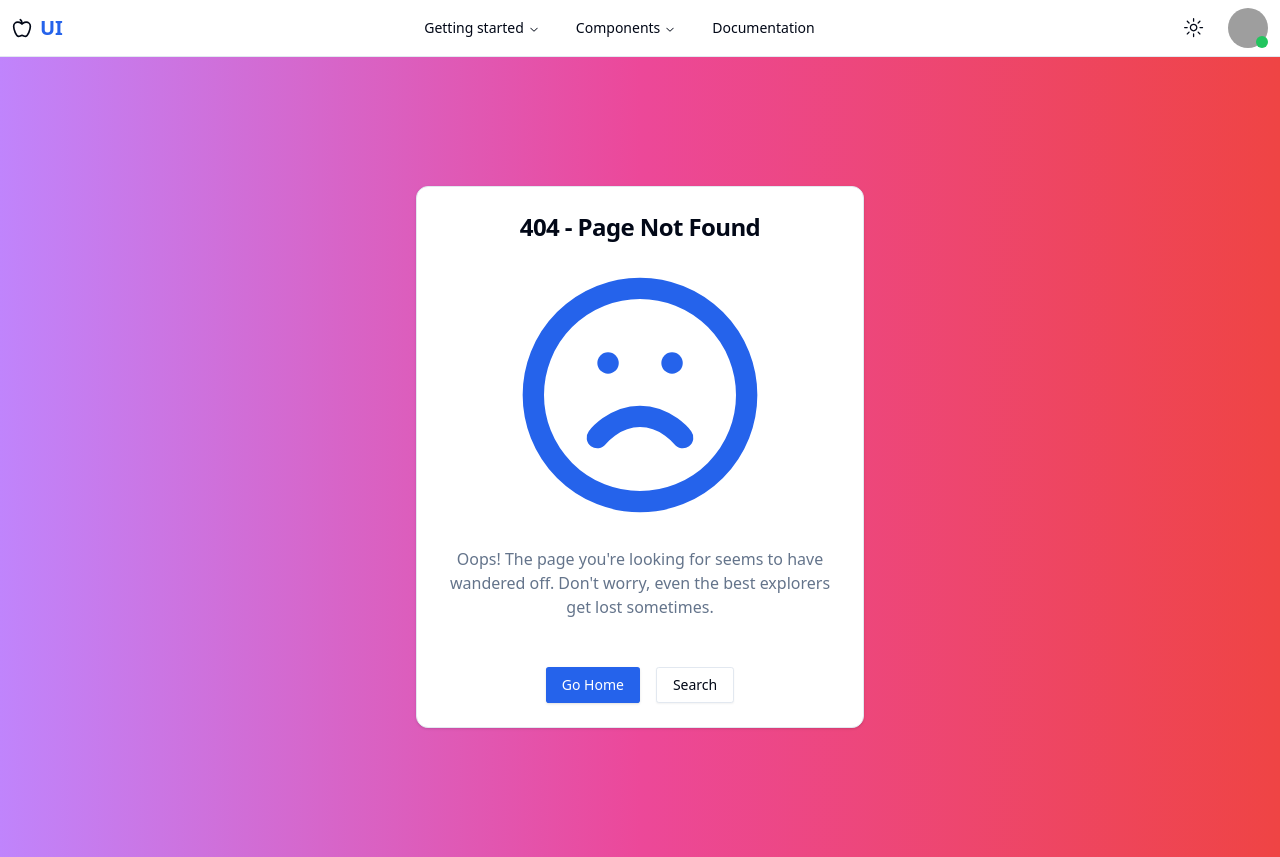
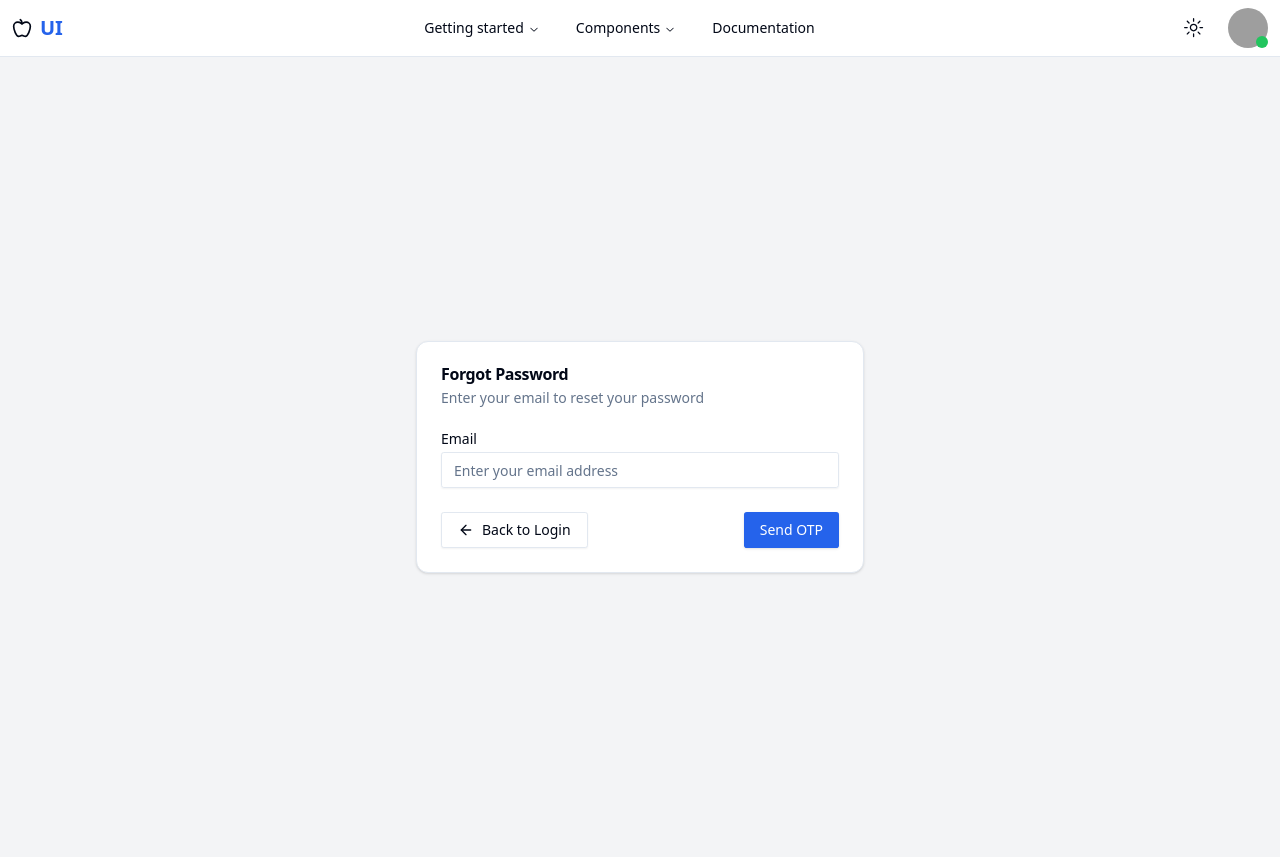
Before and after one commit to sshahriazz/proj-x, a Next.js app: page /auth/forgot-password in a window 1280 px wide. Before the commit this address had no page. Built offline with nearby package versions, Linux system fonts and the light colour scheme; grey boxes are pictures that could not be loaded.

Commit message:
forgot password page and linking

```diff
--- /dev/null
+++ b/app/auth/forgot-password/page.tsx
@@ -0,0 +1,171 @@
+'use client';
+
+import { useState } from 'react';
+import { useRouter } from 'next/navigation';
+import { AlertCircle, ArrowLeft } from 'lucide-react';
+
+import { Alert, AlertDescription, AlertTitle } from '@/components/ui/alert';
+import { Button } from '@/components/ui/button';
+import {
+  Card,
+  CardContent,
+  CardDescription,
+  CardFooter,
+  CardHeader,
+  CardTitle,
+} from '@/components/ui/card';
+import { Input } from '@/components/ui/input';
+import { Label } from '@/components/ui/label';
+
+export default function ForgotPassword() {
+  const [email, setEmail] = useState('');
+  const [otp, setOtp] = useState('');
+  const [newPassword, setNewPassword] = useState('');
+  const [confirmPassword, setConfirmPassword] = useState('');
+  const [isLoading, setIsLoading] = useState(false);
+  const [error, setError] = useState('');
+  const [step, setStep] = useState(1); // 1 for email, 2 for OTP and new password
+  const router = useRouter();
+
+  const handleEmailSubmit = async (e: React.FormEvent) => {
+    e.preventDefault();
+    setIsLoading(true);
+    setError('');
+
+    try {
+      // Simulate API call to send OTP
+      await new Promise((resolve) => setTimeout(resolve, 2000));
+      setStep(2);
+    } catch (err) {
+      setError('An error occurred. Please try again.');
+    } finally {
+      setIsLoading(false);
+    }
+  };
+
+  const handleResetSubmit = async (e: React.FormEvent) => {
+    e.preventDefault();
+    setIsLoading(true);
+    setError('');
+
+    if (newPassword !== confirmPassword) {
+      setError('Passwords do not match.');
+      setIsLoading(false);
+      return;
+    }
+
+    try {
+      // Simulate API call to reset password
+      await new Promise((resolve) => setTimeout(resolve, 2000));
+      router.push('/auth/login');
+    } catch (err) {
+      setError('An error occurred. Please try again.');
+    } finally {
+      setIsLoading(false);
+    }
+  };
+
+  return (
+    <div className="flex min-h-screen items-center justify-center bg-gray-100">
+      <Card className="w-full max-w-md">
+        <CardHeader>
+          <CardTitle>Forgot Password</CardTitle>
+          <CardDescription>
+            {step === 1
+              ? 'Enter your email to reset your password'
+              : 'Enter the OTP and your new password'}
+          </CardDescription>
+        </CardHeader>
+        <CardContent>
+          {step === 1 ? (
+            <form onSubmit={handleEmailSubmit}>
+              <div className="grid w-full items-center gap-4">
+                <div className="flex flex-col space-y-1.5">
+                  <Label htmlFor="email">Email</Label>
+                  <Input
+                    id="email"
+                    type="email"
+                    placeholder="Enter your email address"
+                    value={email}
+                    onChange={(e) => setEmail(e.target.value)}
+                    required
+                  />
+                </div>
+              </div>
+            </form>
+          ) : (
+            <form onSubmit={handleResetSubmit}>
+              <div className="grid w-full items-center gap-4">
+                <div className="flex flex-col space-y-1.5">
+                  <Label htmlFor="otp">One-Time Password</Label>
+                  <Input
+                    id="otp"
+                    type="text"
+                    placeholder="Enter OTP"
+                    value={otp}
+                    onChange={(e) => setOtp(e.target.value)}
+                    required
+                  />
+                </div>
+                <div className="flex flex-col space-y-1.5">
+                  <Label htmlFor="newPassword">New Password</Label>
+                  <Input
+                    id="newPassword"
+                    type="password"
+                    placeholder="Enter new password"
+                    value={newPassword}
+                    onChange={(e) => setNewPassword(e.target.value)}
+                    required
+                  />
+                </div>
+                <div className="flex flex-col space-y-1.5">
+                  <Label htmlFor="confirmPassword">Confirm New Password</Label>
+                  <Input
+                    id="confirmPassword"
+                    type="password"
+                    placeholder="Confirm new password"
+                    value={confirmPassword}
+                    onChange={(e) => setConfirmPassword(e.target.value)}
+                    required
+                  />
+                </div>
+              </div>
+            </form>
+          )}
+          {error && (
+            <Alert variant="destructive" className="mt-4">
+              <AlertCircle className="size-4" />
+              <AlertTitle>Error</AlertTitle>
+              <AlertDescription>{error}</AlertDescription>
+            </Alert>
+          )}
+        </CardContent>
+        <CardFooter className="flex justify-between">
+          {step === 1 ? (
+            <Button
+              variant="outline"
+              onClick={() => router.push('/auth/login')}
+            >
+              <ArrowLeft className="mr-2 size-4" /> Back to Login
+            </Button>
+          ) : (
+            <Button variant="outline" onClick={() => setStep(1)}>
+              <ArrowLeft className="mr-2 size-4" /> Back
+            </Button>
+          )}
+          <Button
+            type="submit"
+            onClick={step === 1 ? handleEmailSubmit : handleResetSubmit}
+            disabled={isLoading}
+          >
+            {isLoading
+              ? 'Processing...'
+              : step === 1
+                ? 'Send OTP'
+                : 'Reset Password'}
+          </Button>
+        </CardFooter>
+      </Card>
+    </div>
+  );
+}
--- a/app/auth/login/page.tsx
+++ b/app/auth/login/page.tsx
@@ -33,7 +33,7 @@ export default function LoginPage() {
               <div className="flex items-center">
                 <Label htmlFor="password">Password</Label>
                 <Link
-                  href="/forgot-password"
+                  href="/auth/forgot-password"
                   className="ml-auto inline-block text-sm underline"
                 >
                   Forgot your password?
```
